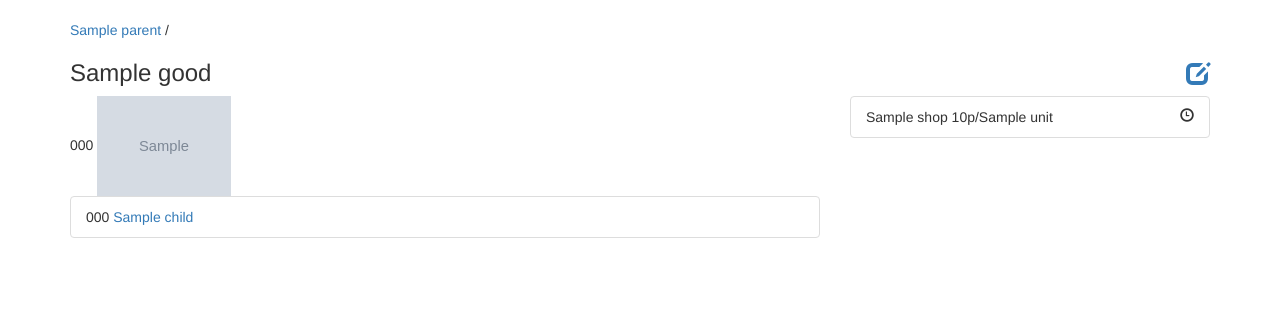
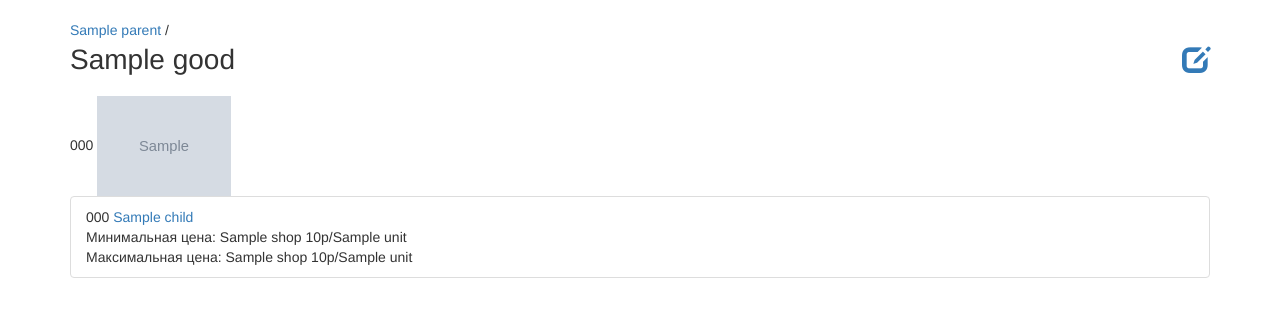
Before and after one commit to vtk13/ccc, a Django app: template cc/goods/templates/goods/view.html in a window 1280 px wide. Shown: the part 52-369 px from the top of the page. Run offline with Django 3.2, Linux system fonts and the light colour scheme; the template is opened without the code that fills it: most values are stand-ins (such as "Sample title", 1, 10 or a date in 2020); grey boxes marked "Sample" are stand-in pictures; some libraries are stand-ins or nearby versions.

Commit message:
Refactor good page

```diff
--- a/cc/goods/static/goods/css/screen.css
+++ b/cc/goods/static/goods/css/screen.css
@@ -7,9 +7,15 @@ form.pull-right {
 }
 
 h1 {
-    font-size: 20px;
+    font-size: 28px;
     margin-top: 5px;
     margin-bottom: 20px;
+}
+h2 {
+    font-size: 24px;
+}
+h3 {
+    font-size: 20px;
 }
 .typeahead {
     z-index: 1051;
--- a/cc/goods/templates/goods/view.html
+++ b/cc/goods/templates/goods/view.html
@@ -10,30 +10,49 @@
                 <a href="/goods/view/{{ parent.id }}">{{ parent.title }}</a> /
             {% endfor %}
         </div>
-        <h3>{{ good.title }} <a class="pull-right" href="/goods/edit/{{ good.id }}"><span class="glyphicon glyphicon-edit"></span></a></h3>
+        <h1>{{ good.title }} <a class="pull-right" href="/goods/edit/{{ good.id }}"><span class="glyphicon glyphicon-edit"></span></a></h1>
         <div class="row">
-            <div class="col-xs-8">
+            <div class="col-xs-12">
                 {{ good.bar_code }}
                 {% for image in images %}
                     <img src="{{ image.image.url }}" height="100">
                 {% endfor %}
+
+                {% if children %}
                     <ul class="list-group">
                     {% for child in children %}
-                        <li class="list-group-item">{{ child.bar_code }} <a href="/goods/view/{{ child.id }}">{{ child.title }}</a></li>
+                        <li class="list-group-item">
+                            {{ child.bar_code }} <a href="/goods/view/{{ child.id }}">{{ child.title }}</a>
+
+                            <div>
+                                Минимальная цена:
+                                {{ child.min.shop.title }}
+                                {% if child.packed %}{{ child.min.pack_cost_str }}р/уп{% endif %}
+                                {{ child.min.unit_cost_str }}р/{{ child.unit.title }}
+                            </div>
+
+                            <div>
+                                Максимальная цена:
+                                {{ child.max.shop.title }}
+                                {% if child.packed %}{{ child.max.pack_cost_str }}р/уп{% endif %}
+                                {{ child.max.unit_cost_str }}р/{{ child.unit.title }}
+                            </div>
+                        </li>
                     {% endfor %}
                     </ul>
-            </div>
-            <div class="col-xs-4">
+                {% else %}
+                    <h2>Цены</h2>
                     <div class="list-group">
                     {% for cost in costs %}
                         <div class="list-group-item">
                             {{ cost.shop.title }}
-                        {% if good.packed %}{{ cost.pack_cost }}р/уп{% endif %}
-                        {{ cost.unit_cost }}р/{{ good.unit.title }}
+                            {% if good.packed %}{{ cost.pack_cost_str }}р/уп{% endif %}
+                            {{ cost.unit_cost_str }}р/{{ good.unit.title }}
                             <span title="{{ cost.timestamp|date }}" class="pull-right glyphicon glyphicon-time"></span>
                         </div>
                     {% endfor %}
                     </div>
+                {% endif %}
             </div>
         </div>
     </div>
--- a/cc/goods/views.py
+++ b/cc/goods/views.py
@@ -72,13 +72,12 @@ def goods_list(request):
 
 def goods_view(request, good_id):
     good = Good.objects.get(pk=good_id)
-    children = Good.objects.filter(parent=good)
     images = GoodImage.objects.filter(good=good)
     template = loader.get_template('goods/view.html')
     context = RequestContext(request, {
         'good': good,
         'images': images,
-        'children': children,
+        'children': good.list_children(),
         'costs': good.list_costs(),
         'parents': good.list_parents(),
     })
```
Also changed, not shown: cc/goods/models.py (+48 -21 lines). Lines whose indentation alone changed are shown as unchanged.
